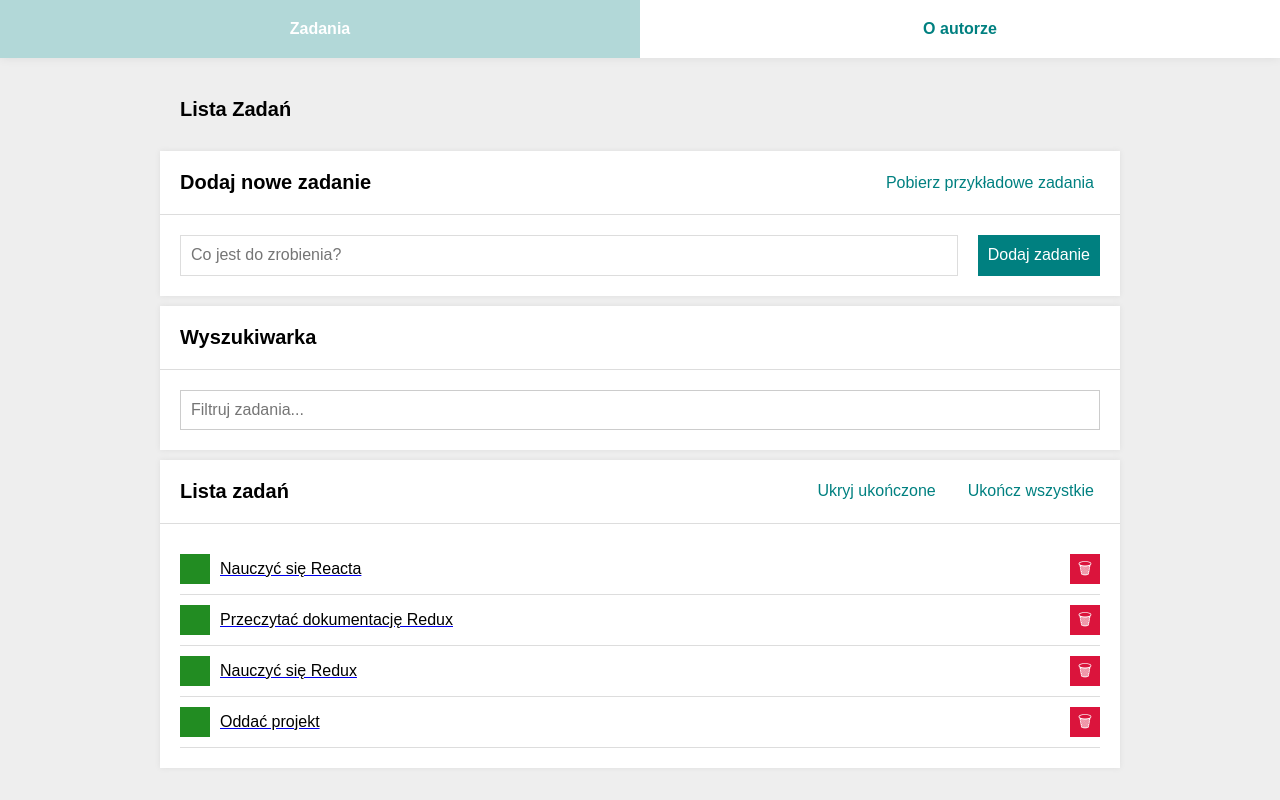
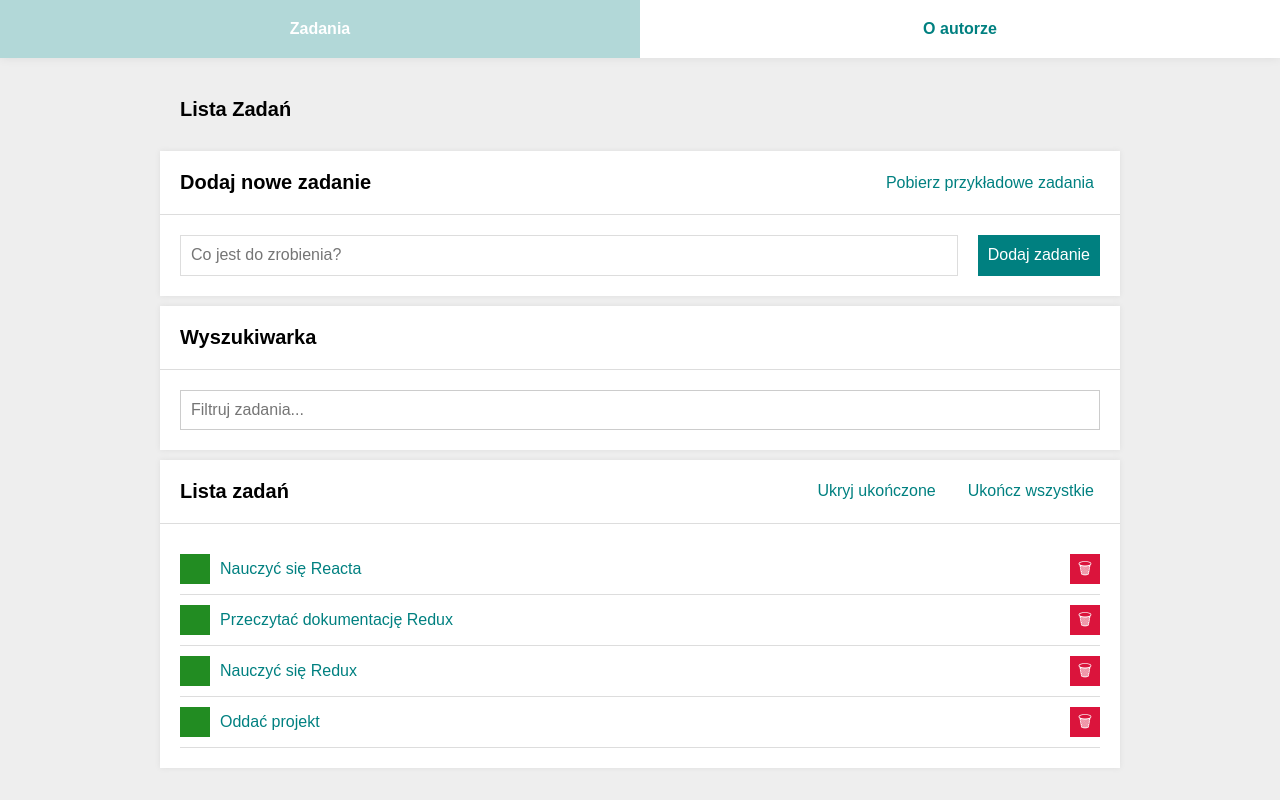
Before and after one commit to Baks44/todos-list-react, a React (Create React App) app: page / in a window 1280 px wide. Both pictures are taken after a click on the button "Pobierz przykładowe zadania". Built offline with nearby package versions, Linux system fonts and the light colour scheme.

Commit message:
Improve task styling: remove link underline and apply teal theme color

```diff
--- a/src/features/tasks/TasksList/index.js
+++ b/src/features/tasks/TasksList/index.js
@@ -1,6 +1,5 @@
-import { List, Item, Button, Content } from "./styled";
+import { List, Item, Button, Content, StyledLink } from "./styled";
 import { useSelector, useDispatch } from "react-redux";
-import { Link } from "react-router-dom";
 import { selectQuery } from "../Search/searchSlice";
 import {
   removeTask,
@@ -31,9 +30,9 @@ const TasksList = () => {
                 {task.done ? "✓" : "\u00A0"}
               </Button>
 
-              <Link to={`/tasks/${task.id}`}>
+              <StyledLink to={`/tasks/${task.id}`}>
                 <Content done={task.done}>{task.content}</Content>
-              </Link>
+              </StyledLink>
 
               <Button remove onClick={() => dispatch(removeTask(task.id))}>
                 🗑
--- a/src/features/tasks/TasksList/styled.js
+++ b/src/features/tasks/TasksList/styled.js
@@ -1,5 +1,5 @@
 import styled, { css } from "styled-components";
-
+import { Link } from "react-router-dom";
 
 export const List = styled.ul`
   list-style: none;
@@ -23,28 +23,45 @@ export const Item = styled.li`
 `;
 
 export const Content = styled.span`
-  color: black;
+  color: ${({ theme }) => theme.color.teal};
+  font-family: inherit;
+  text-decoration: none;
+
   ${({ done }) =>
     done &&
     css`
-    text-decoration: ${({ done }) => done ? "line-through" : "none"};
-    opacity: ${({ done }) => done ? 0.6 : 1};
+      text-decoration: line-through;
+      opacity: 0.6;
     `}
 `;
 
+export const StyledLink = styled(Link)`
+  text-decoration: none;
+  color: ${({ theme }) => theme.color.teal};
+  font-family: inherit;
+
+  &:hover {
+    filter: brightness(120%);
+  }
+`;
+
 export const Button = styled.button`
-        border:none;
+  border: none;
   color: ${({ theme }) => theme.color.white};
   width: 30px;
   height: 30px;
   padding: 0;
   transition: filter 0.3s;
 
-    ${({ toggleDone }) => toggleDone && css`
+  ${({ toggleDone }) =>
+    toggleDone &&
+    css`
       background: ${({ theme }) => theme.color.forestGreen};
     `}
 
-    ${({ remove }) => remove && css`
+  ${({ remove }) =>
+    remove &&
+    css`
       background: ${({ theme }) => theme.color.crimson};
     `}
     &:hover {
```
Lines whose indentation alone changed are shown as unchanged.
